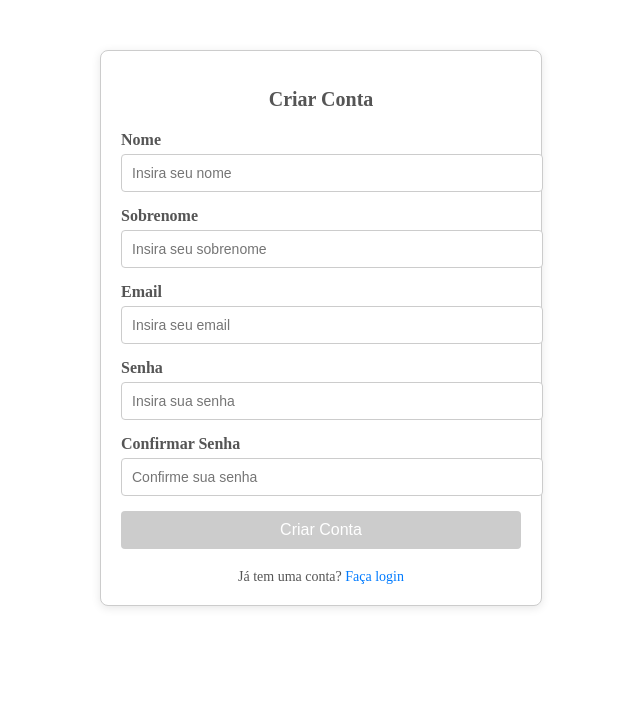
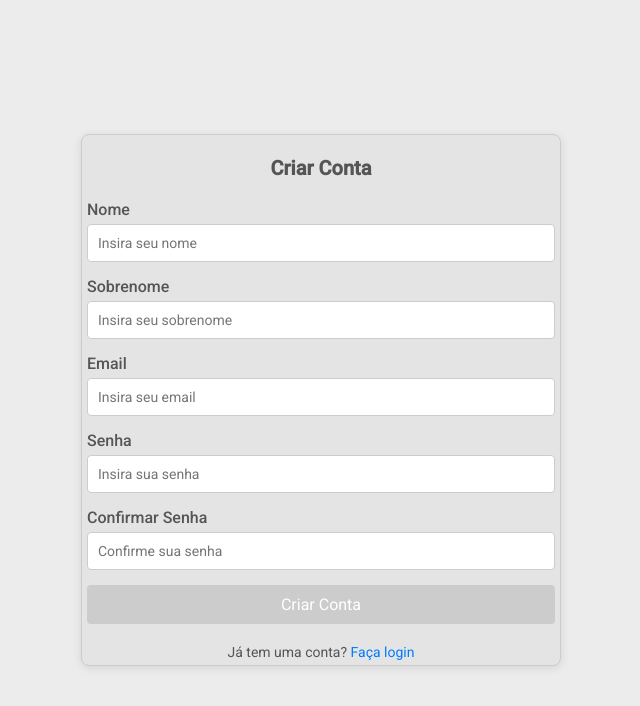
Before and after one commit to guialvesds/webFinance, an Angular app: page / in a window 1280 px wide. Shown: the top 706 px of the page, without its empty margins (319-959 px from the left). Built offline with nearby package versions, Linux system fonts and the light colour scheme.

Commit message:
Feat(Login) Create component login

```diff
--- a/src/app/app.routes.ts
+++ b/src/app/app.routes.ts
@@ -1,10 +1,13 @@
 import { RouterModule, Routes } from '@angular/router';
 import { CreateAccountComponent } from './src/pages/createAccount/create-account/create-account.component';
 import { NgModule } from '@angular/core';
+import { LoginComponent } from './src/pages/login/login.component';
 
 
 export const routes: Routes = [
-  { path: '', component: CreateAccountComponent }
+  { path: '', component: CreateAccountComponent},
+   {path: 'login', component: LoginComponent}
+
 ];
 
 @NgModule({
--- a/src/app/src/pages/createAccount/create-account/create-account.component.html
+++ b/src/app/src/pages/createAccount/create-account/create-account.component.html
@@ -1,3 +1,4 @@
+<div class="container">
 <div class="registration-container">
     <h2>Criar Conta</h2>
 
@@ -57,13 +58,14 @@
     <button type="submit" [disabled]="criarContaForm.invalid || loading" class="btn btn-primary">
       <span *ngIf="!loading">Criar Conta</span>
       <span *ngIf="loading">
-        <div class="spinner"></div> Cadastrando...
+         Cadastrando...
       </span>
     </button>
   </form>
 
   <!-- Link para Login -->
   <div class="next-step">
-    Já tem uma conta? <a routerLink="/login">Faça login</a>
+    Já tem uma conta? <a (click)="goToLogin()">Faça login</a>
   </div>
 </div>
+</div>
--- a/src/app/src/pages/createAccount/create-account/create-account.component.scss
+++ b/src/app/src/pages/createAccount/create-account/create-account.component.scss
@@ -1,10 +1,18 @@
+.container {
+
+  display: flex;
+  align-items: center;
+  justify-content: center;
+  height: 100vh;
+
+
 .registration-container {
-    max-width: 400px;
+    width: 30rem;
     margin: 50px auto;
-    padding: 20px;
+    padding: 5px;
     border: 1px solid #ccc;
     border-radius: 8px;
-    background-color: #fff;
+    background-color: #e4e4e4;
     box-shadow: 0 2px 10px rgba(0, 0, 0, 0.1);
     text-align: center;
 
@@ -20,6 +28,22 @@
       margin-bottom: 20px;
     }
 
+    .success-message {
+      background-color: #d4edda;
+      color: #11ce3d;
+      padding: 10px;
+      font-size: 14px;
+      border-radius: 4px;
+      margin-bottom: 20px;
+      text-align: center;
+    }
+
+    .error-message {
+      color: #db2437;
+      font-size: 14px;
+      margin-top: 5px;
+    }
+
     .form-group {
       margin-bottom: 15px;
       text-align: left;
@@ -27,7 +51,7 @@
       label {
         display: block;
         margin-bottom: 5px;
-        font-weight: bold;
+        font-weight: 500;
         color: #555;
       }
 
@@ -45,11 +69,6 @@
         }
       }
 
-      .error-message {
-        color: #dc3545;
-        font-size: 12px;
-        margin-top: 5px;
-      }
     }
 
     .btn-primary {
@@ -71,40 +90,14 @@
         background-color: #0056b3;
       }
 
-      .success-message {
-        background-color: #d4edda;
-        color: #155724;
-        padding: 10px;
-        border-radius: 4px;
-        margin-bottom: 20px;
-        text-align: center;
-      }
-
-      .error-message {
-        color: #dc3545;
-        font-size: 14px;
-        margin-top: 5px;
-        text-align: center;
-      }
-
       .btn-primary {
         position: relative;
 
-        .spinner {
-          display: inline-block;
-          width: 20px;
-          height: 20px;
-          border: 3px solid rgba(255, 255, 255, 0.3);
-          border-radius: 50%;
-          border-top-color: #fff;
-          animation: spin 1s ease-in-out infinite;
+        span{
+          color: rgb(9, 219, 9);
         }
 
-        @keyframes spin {
-          to {
-            transform: rotate(360deg);
-          }
-        }
+
       }
 
     }
@@ -114,9 +107,11 @@
       font-size: 14px;
       color: #555;
 
+
       a {
         color: #007bff;
         text-decoration: none;
+        cursor: pointer;
 
         &:hover {
           text-decoration: underline;
@@ -184,3 +179,4 @@
       }
     }
   }
+}
--- a/src/app/src/pages/createAccount/create-account/create-account.component.ts
+++ b/src/app/src/pages/createAccount/create-account/create-account.component.ts
@@ -2,6 +2,7 @@ import { CommonModule } from '@angular/common';
 import { HttpClient } from '@angular/common/http';
 import { Component } from '@angular/core';
 import { FormBuilder, FormGroup, ReactiveFormsModule, Validators, AbstractControl, ValidationErrors } from '@angular/forms';
+import { Route, Router } from '@angular/router';
 
 @Component({
   selector: 'app-create-account',
@@ -16,7 +17,7 @@ export class CreateAccountComponent {
   successMessage: string | null = null;
   apiErrorMessage: string | null = null;
 
-  constructor(private fb: FormBuilder, private http: HttpClient) {
+  constructor(private fb: FormBuilder, private http: HttpClient, private router: Router) {
     this.criarContaForm = this.fb.group({
       primaryName: ['', Validators.required],
       secondName: ['', Validators.required],
@@ -31,6 +32,10 @@ export class CreateAccountComponent {
     const senha = group.get('password')?.value;
     const confirmarSenha = group.get('confirmarSenha')?.value;
     return senha === confirmarSenha ? null : { senhasNaoCombinam: true };
+  }
+
+ public goToLogin() {
+    this.router.navigate(['login']);
   }
 
   onSubmit() {
--- /dev/null
+++ b/src/app/src/pages/login/login.component.html
@@ -0,0 +1,4 @@
+
+<div class="teste">
+    <p>login works!</p>
+</div>
--- /dev/null
+++ b/src/app/src/pages/login/login.component.scss
@@ -0,0 +1,9 @@
+.teste {
+   display: flex;
+  flex-direction: row;
+  align-items: center;
+  justify-content: center;
+  height: 100vh;
+  width: 100%;
+  background-color: #a75757;
+}
--- a/src/styles.scss
+++ b/src/styles.scss
@@ -1 +1,23 @@
-/* You can add global styles to this file, and also import other style files */
+
+
+@import url('https://fonts.googleapis.com/css2?family=Roboto:wght@300;400;500&display=swap');
+
+* {
+
+  box-sizing: border-box;
+  font-family: 'Roboto', sans-serif;
+}
+
+body, main, html {
+  margin: 0;
+  padding: 0;
+}
+
+body {
+  background-color: #ECECEC;
+}
+
+
+
+html, body { height: 100%; }
+body { margin: 0; font-family: Roboto, "Helvetica Neue", sans-serif; }
```
Also changed, not shown: src/app/src/pages/login/login.component.ts (added, +11 -0 lines), 1 other file (tests, documents, lock files or other folders).
